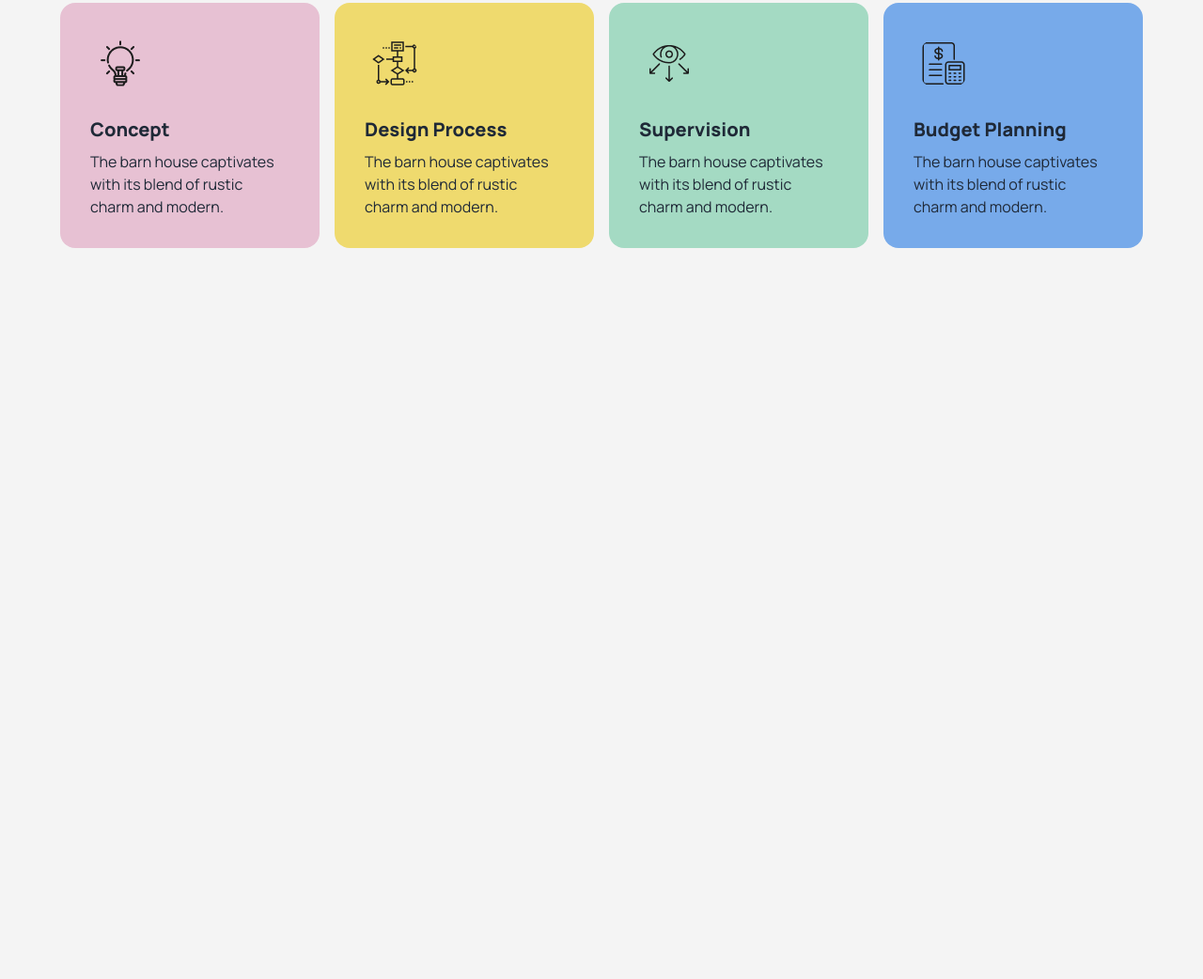
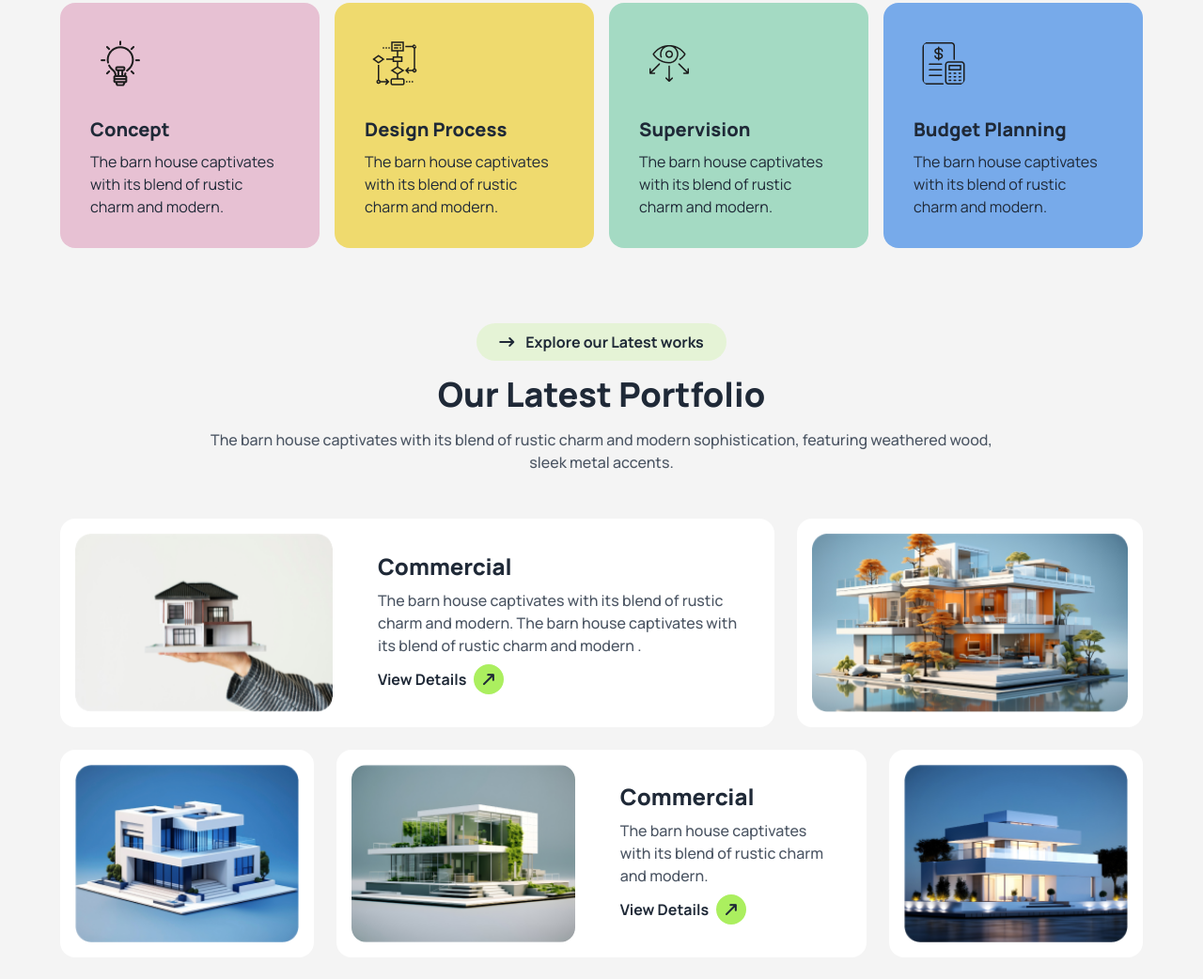
Before and after one commit to FollowNaim/PH-assignment-three, a plain HTML site: page index.html in a window 1280 px wide. Shown: the part 1893-2935 px from the top of the page at 94% size. Before the commit the page ends 2237 px from the top, so only its background shows below. Drawn offline with nearby package versions, Linux system fonts and the light colour scheme.

Commit message:
made most complex layout. this also fully  responsive across all devices ex: desktop,tablet,phone
Signed-off-by: Naim <naimxf@gmail.com>

```diff
--- a/index.html
+++ b/index.html
@@ -340,6 +340,116 @@
           </div>
         </div>
       </section>
+      <!-- Latest Portfolio -->
+      <section class="mb-20">
+        <div class="container mx-auto">
+          <!-- <div class="flex flex-col justify-center items-center"> -->
+          <div
+            class="flex flex-col gap-4 justify-center items-center text-center"
+          >
+            <p class="bg-accent/20 font-bold rounded-3xl px-6 py-2">
+              <span><i class="fa-solid fa-arrow-right-long mr-3"></i></span
+              >Explore our Latest works
+            </p>
+            <h2 class="text-2xl md:text-4xl font-extrabold">
+              Our Latest Portfolio
+            </h2>
+            <p class="font-medium text-gray-600 md:w-3/4 mx-auto">
+              The barn house captivates with its blend of rustic charm and
+              modern sophistication, featuring weathered wood, sleek metal
+              accents.
+            </p>
+          </div>
+          <!-- Cards -->
+          <div class="mt-12 grid md:grid-cols-2 lg:grid-cols-12 gap-6">
+            <!-- Card -->
+            <!-- Card 1 -->
+            <div
+              class="card flex-col md:flex-row justify-center items-center card-side bg-white md:col-span-2 lg:col-span-8"
+            >
+              <figure class="p-4 w-full h-full">
+                <img
+                  class="h-full w-full rounded-2xl"
+                  src="./assets/img1.png"
+                  alt="Movie"
+                />
+              </figure>
+              <div class="card-body">
+                <h2 class="card-title font-extrabold text-2xl">Commercial</h2>
+                <p class="grow-0 font-medium text-gray-600">
+                  The barn house captivates with its blend of rustic charm and
+                  modern. The barn house captivates with its blend of rustic
+                  charm and modern .
+                </p>
+                <div class="card-actions flex items-center">
+                  <button class="font-bold">View Details</button>
+                  <i
+                    class="fa-solid fa-arrow-right-long -rotate-45 bg-accent p-2 rounded-full"
+                  ></i>
+                </div>
+              </div>
+            </div>
+            <!-- Card 2 -->
+            <div
+              class="card justify-center items-center md:col-span-1 lg:col-span-4 bg-white"
+            >
+              <figure class="p-4 w-full h-full">
+                <img class="w-full h-full" src="./assets/img2.png" alt="" />
+              </figure>
+            </div>
+            <!-- Card 3 -->
+            <div
+              class="card justify-center items-center md:col-span-1 lg:col-span-3 bg-white"
+            >
+              <figure class="p-4 w-full h-full">
+                <img class="w-full h-full" src="./assets/img3.png" alt="" />
+              </figure>
+            </div>
+            <!-- Card 4 -->
+            <div
+              class="card flex-col md:flex-row justify-center items-center card-side bg-white md:col-span-2 lg:col-span-6"
+            >
+              <figure class="p-4 w-full h-full">
+                <img
+                  class="w-full h-full rounded-2xl"
+                  src="./assets/img4.png"
+                  alt="Movie"
+                />
+              </figure>
+              <div class="card-body">
+                <h2 class="card-title font-extrabold text-2xl">Commercial</h2>
+                <p class="grow-0 font-medium text-gray-600">
+                  The barn house captivates with its blend of rustic charm and
+                  modern.
+                </p>
+                <div class="card-actions flex items-center">
+                  <button class="font-bold">View Details</button>
+                  <i
+                    class="fa-solid fa-arrow-right-long -rotate-45 bg-accent p-2 rounded-full"
+                  ></i>
+                </div>
+              </div>
+            </div>
+            <!-- Card 5 -->
+            <div
+              class="card justify-center items-center bg-white lg:col-span-3"
+            >
+              <figure class="p-4 w-full h-full md:col-span-1">
+                <img class="w-full h-full" src="./assets/img5.png" alt="" />
+              </figure>
+            </div>
+            <!-- Card 6 -->
+            <div
+              class="card flex lg:hidden justify-center items-center bg-white md:col-span-1"
+            >
+              <figure class="p-4 w-full h-full">
+                <img class="w-full h-full" src="./assets/img2.png" alt="" />
+              </figure>
+            </div>
+          </div>
+          <!-- </div> -->
+        </div>
+      </section>
     </main>
     <!-- Footer -->
     <footer></footer>
```
